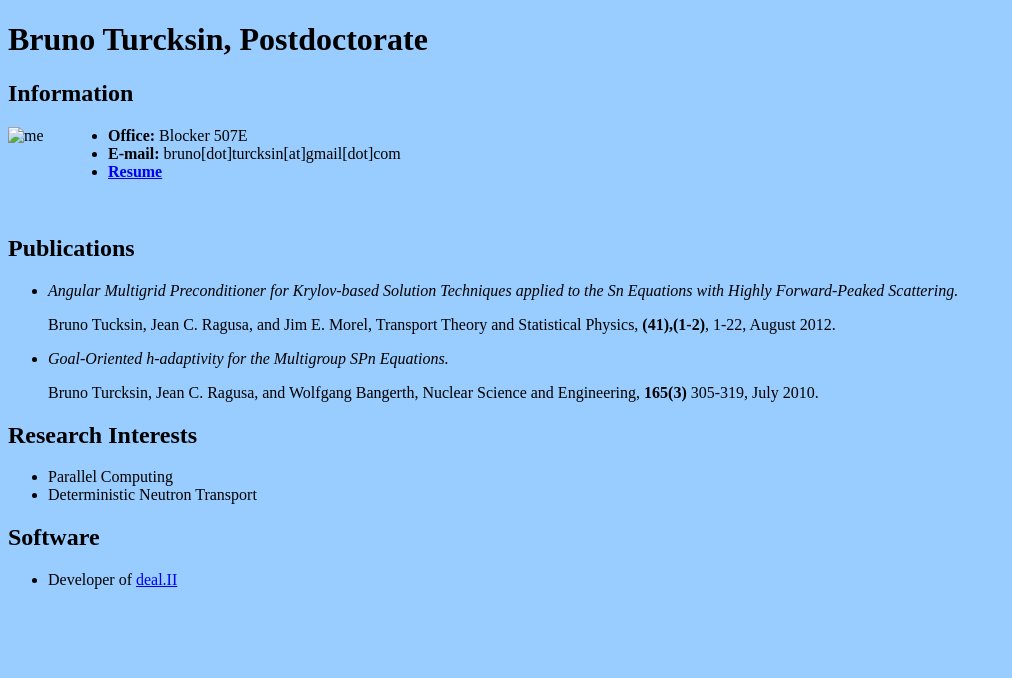
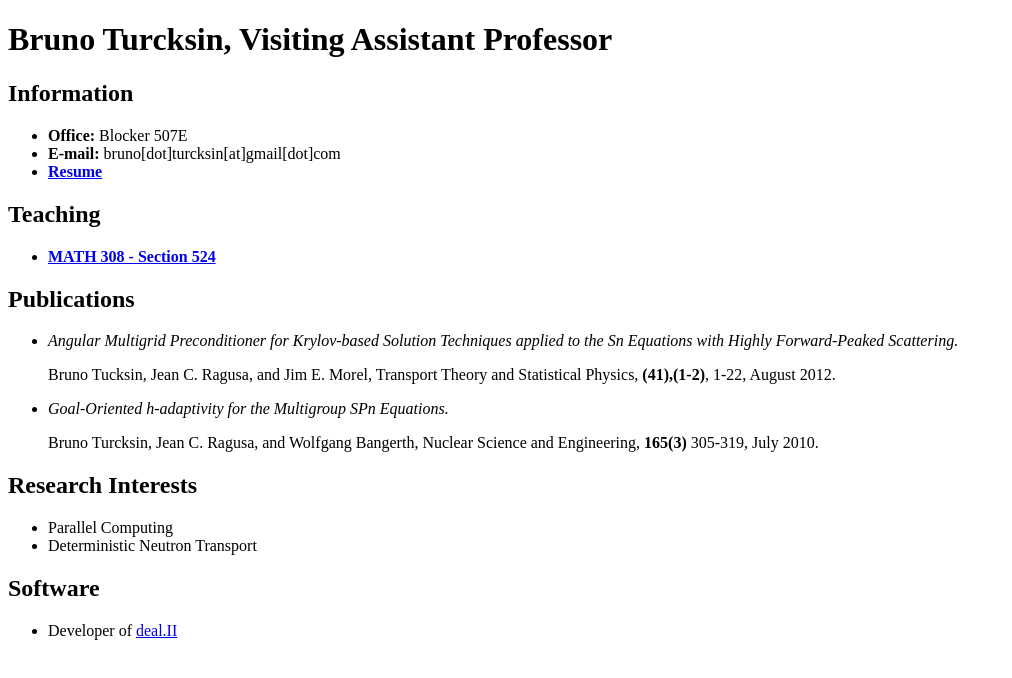
Before and after one commit to Rombur/website, a plain HTML site: page index.html in a window 1280 px wide. Shown: the whole page, without its empty margins (0-1012 px from the left). Drawn offline with Linux system fonts and the light colour scheme.

Commit message:
Add teaching page.

```diff
--- a/index.html
+++ b/index.html
@@ -7,21 +7,26 @@
     <style>
       body
       {
-        background-color:#99CCFF;
+        <! Need to fix the color >
+        <! background-color:#99CCFF;>
       }
     </style>
   </head>
   <body>
-    <h1>Bruno Turcksin, Postdoctorate</h1>
+    <h1>Bruno Turcksin, Visiting Assistant Professor</h1>
     <h2>Information</h2>
-    <img src="/home/bruno/wallpaper.png" alt="me" style="float:left"
-    width="100" height="100">
+    <! Need to fix the picture >
+    <!-- <img src="/home/bruno/wallpaper.png" alt="me" style="float:left"
+    width="100" height="100"> -->
     <ul>
       <li><b>Office:</b> Blocker 507E
       <li><b>E-mail:</b> bruno[dot]turcksin[at]gmail[dot]com
       <li><a href="/home/bruno/wallpaper.png"><b>Resume</b></a>
     </ul>
-    <p><BR></p>
+    <h2>Teaching</h2>
+    <ul>
+      <li> <a href="teaching.html"><b>MATH 308 - Section 524</b></a>
+    </ul>
     <h2>Publications</h2>
     <ul>
       <li><p><i>Angular Multigrid Preconditioner for Krylov-based Solution
```
Also changed, not shown: teaching.html (added, +21 -0 lines).
